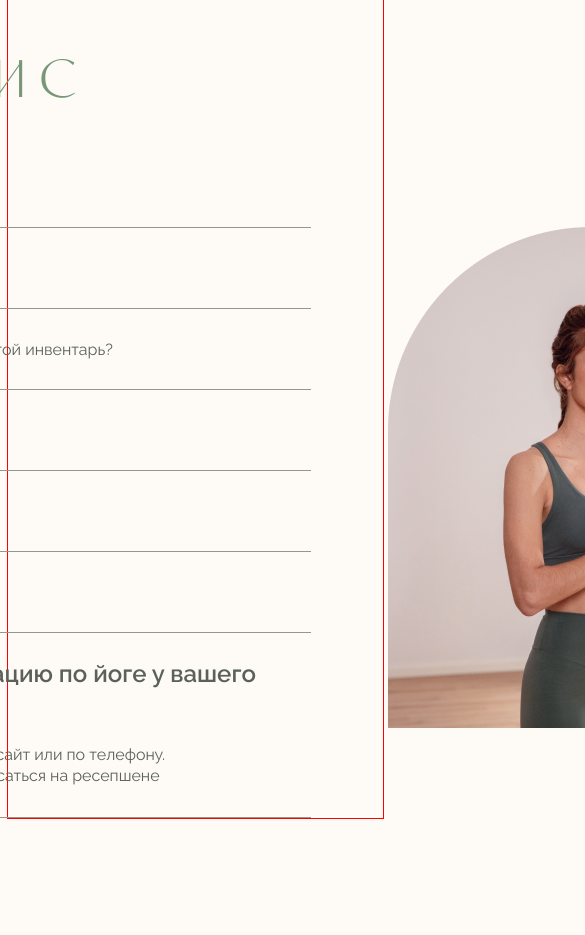
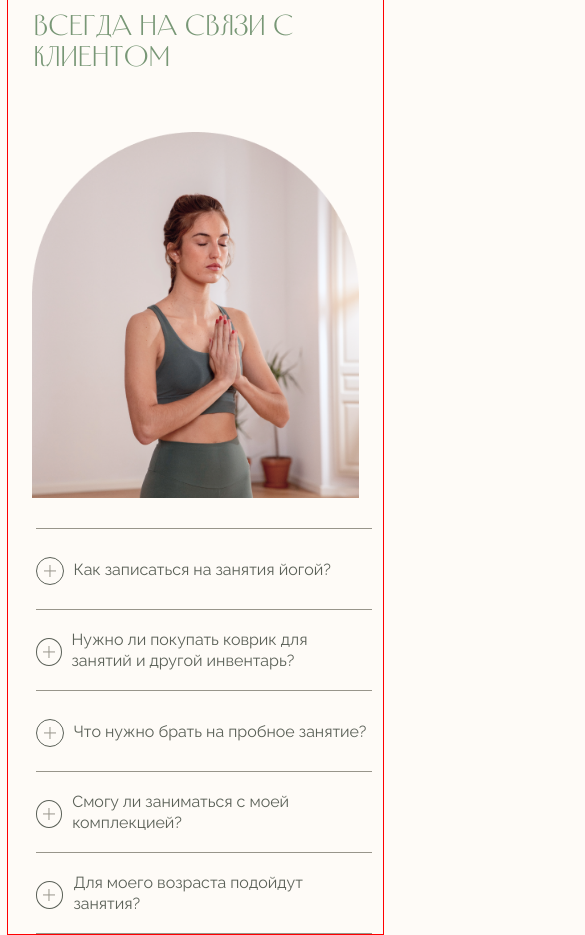
Before and after one commit to Sochniynapas/Landing_Page_Yoga, a React (Vite) app: page / in a window 390 px wide. Shown: the part 4940-5875 px from the top of the page, 585 px wide, since content can reach past the window. Before the commit the page ends 5759 px from the top, so only its background shows below. Built offline with nearby package versions, Linux system fonts and the light colour scheme; data requests are answered from the project's data file.

Commit message:
адаптировал секцию FAQ для экрана телефона и планшета

```diff
--- a/src/components/FAQ/FAQ.css
+++ b/src/components/FAQ/FAQ.css
@@ -24,7 +24,7 @@
 .FAQ_image {
   width: 407px;
   height: 501px;
-  background-size: cover;
+  background-size: contain;
   background-repeat: no-repeat;
 }
 .qu_an_image {
@@ -63,6 +63,10 @@
   border: 1px solid var(--color_2);
   margin-top: 3px;
   transition: 0.3s ease-in-out;
+  cursor: pointer;
+}
+.plus_button:hover {
+  border: 1px solid var(--color_1);
 }
 .minus_button {
   display: flex;
@@ -77,6 +81,7 @@
   border: 1px solid var(--color_1);
   margin-top: 3px;
   transition: 0.3s ease-in-out;
+  cursor: pointer;
 }
 .single_qu_an_closed span {
   font-family: var(--raleway_style);
@@ -130,3 +135,96 @@
   padding-top: 25px;
   gap: 23px;
 }
+
+@media screen and (max-width: 1194px) {
+  .FAQ_section {
+    display: flex;
+    width: 696px;
+    padding-top: 81px;
+  }
+  .FAQ_title {
+    font-size: 32px;
+    font-weight: 400;
+    line-height: 38.4px;
+    width: 298px;
+    height: 63px;
+  }
+  .FAQ_image {
+    width: 338px;
+    height: 467px;
+    background-size: contain;
+  }
+  .single_qu_an_closed {
+    min-height: 80px;
+    max-height: 90px;
+    width: 336px;
+    gap: 10px;
+  }
+  .single_qu_an_opened p {
+    font-size: 16px;
+    font-weight: 600;
+    line-height: 18.78px;
+    text-align: left;
+    margin: 0;
+    padding-top: 6px;
+  }
+  .single_qu_an_opened {
+    width: 336px;
+    min-height: 100px;
+    max-height: 200px;
+    gap: 6px;
+  }
+
+  .single_qu_an_opened span {
+    font-size: 14px;
+    padding-right: 0px;
+    padding-left: 45px;
+    padding-bottom: 30px;
+  }
+  .question_button_div {
+    align-items: center;
+    width: 336px;
+    padding-top: 25px;
+    gap: 10px;
+  }
+}
+@media screen and (max-width: 767px) {
+  .FAQ_section {
+    display: flex;
+    width: 327px;
+    padding-top: 81px;
+  }
+  .FAQ_title {
+    font-size: 26px;
+    font-weight: 400;
+    line-height: 31.2px;
+    width: 326px;
+    height: 54px;
+  }
+  .qu_an_image {
+    display: flex;
+    flex-direction: column;
+    justify-content: space-between;
+    padding-top: 68px;
+    gap: 30px;
+  }
+  .questions_answers {
+    display: flex;
+    flex-direction: column;
+    height: auto;
+    padding-left: 4px;
+    order: 2;
+  }
+  .FAQ_image {
+    width: 327px;
+    height: 366px;
+    background-size: cover;
+    order: 1;
+  }
+  .single_qu_an_opened span {
+    font-size: 14px;
+    padding-right: 0px;
+    padding-left: 40px;
+    padding-bottom: 30px;
+  }
+}
--- a/src/components/FAQ/FAQ.jsx
+++ b/src/components/FAQ/FAQ.jsx
@@ -35,12 +35,7 @@ const FAQ = () => {
       question: "Для моего возраста подойдут занятия?",
       answer:
         "Вы можете записаться на занятия через наш сайт или по телефону. Так же вы можете прийти в наш центр и записаться на ресепшене",
-    },
-    {
-      question: "Можно ли получить консультацию по йоге у вашего инструктора?",
-      answer:
-        "Вы можете записаться на занятия через наш сайт или по телефону. Так же вы можете прийти в наш центр и записаться на ресепшене",
-    },
+    }
   ]
 
   const handleChangeState = (num) => {
```
